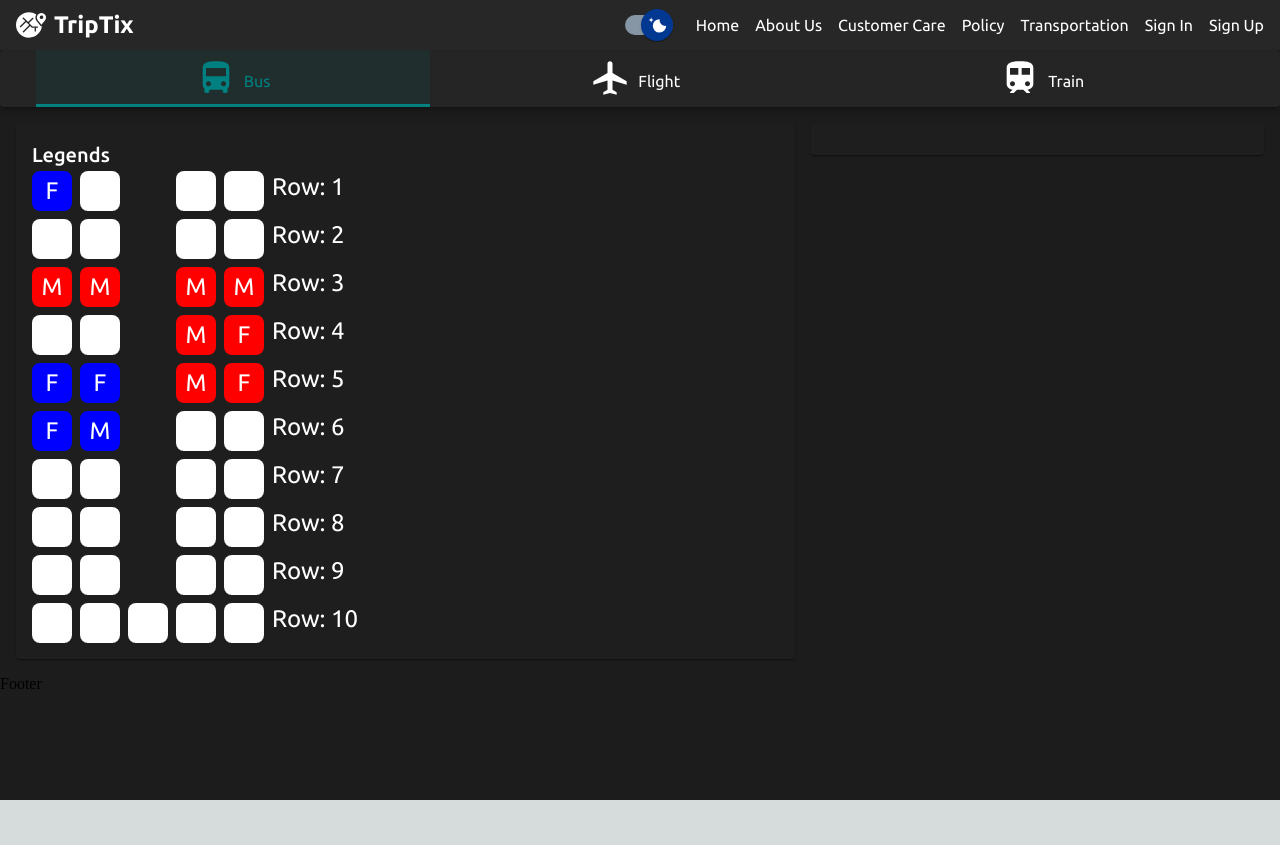
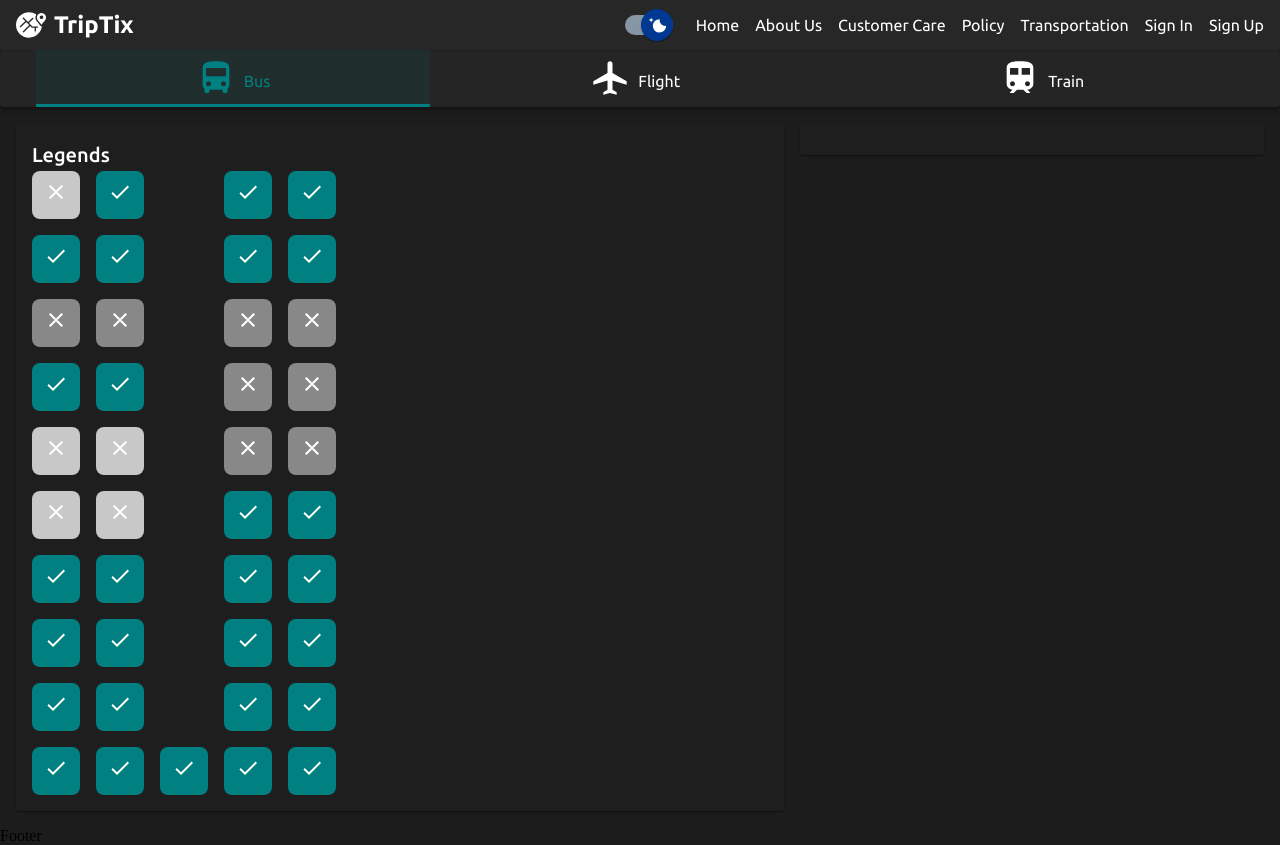
Before and after one commit to Trip-Tix/client-site, a Next.js app: page /seat-selection in a window 1280 px wide. Before the commit the page ends 800 px from the top, so only its background shows below. Built offline with nearby package versions, Linux system fonts and the light colour scheme.

Commit message:
Doing Seat

```diff
--- a/public/context/seat-selection.ts
+++ b/public/context/seat-selection.ts
@@ -1,4 +1,7 @@
 import { createContext } from "react";
+import CloseIcon from '@mui/icons-material/Close';
+import BookmarkIcon from '@mui/icons-material/Bookmark';
+import CheckIcon from '@mui/icons-material/Check';
 
 export interface  Seat {
     row: number;
@@ -51,42 +54,56 @@ export enum SeatLabel {
     TemporarySelection = 6,
 }
 
+interface LayoutInfo {
+    information: string;
+    label: string;
+    color: string;
+    icon: any;
+}
 
-export const layout_to_info_map = [
+
+export const layout_to_info_map: LayoutInfo[] = [
     {
         information: "Unavailable",
         label: "",
         color: "invisible",
+        icon: CheckIcon,
     },
     {
         information: "Free",
         label: "",
-        color: "white",
+        color: "#008080",
+        icon: CheckIcon,
     },
     {
         information: "Male Temporary Booked",
         label: "M",
-        color: "blue",
+        color: "#C8C8C8",
+        icon: CloseIcon,
     },
     {
         information: "Female Temporary Booked",
         label: "F",
-        color: "blue",
+        color: "#C8C8C8",
+        icon: CloseIcon,
     },
     {
         information: "Male Booked",
         label: "M",
-        color: "red",
+        color: "#888888",
+        icon: CloseIcon,
     },
     {
         information: "Female Booked",
         label: "F",
-        color: "red",
+        color: "#888888",
+        icon: CloseIcon,
     },
     {
         information: "Temporary Selection",
         label: "T",
         color: "green",
+        icon: BookmarkIcon,
     }
 ]
 
--- /dev/null
+++ b/src/components/seat-selection/seat-box.tsx
@@ -0,0 +1,60 @@
+import Box from "@mui/material/Box";
+import Typography from "@mui/material/Typography";
+import Popover from "@mui/material/Popover";
+import Icon from "@mui/material/Icon";
+import Stack from "@mui/material/Stack";
+import { layout_to_info_map, SeatLabel } from "@public/context/seat-selection";
+import React from "react";
+
+interface SeatBoxProps {
+    seat: number;
+    rowIndex: number;
+    columnIndex: number;
+    handleClick: (rowIndex: number, columnIndex: number) => void;
+}
+
+export default function SeatBox({
+    seat,
+    rowIndex,
+    columnIndex,
+    handleClick,
+}: SeatBoxProps) {
+    const [hovered, setHovered] = React.useState(false);
+    const SeatIcon = layout_to_info_map[seat].icon;
+    const available = seat !== SeatLabel.Unavailable;
+
+
+    return (
+        <>
+            <Box
+                sx={{
+                    width: "3rem",
+                    height: "3rem",
+                    backgroundColor: layout_to_info_map[seat].color,
+                    borderRadius: "0.5rem",
+                    cursor: seat === 1 || seat === 6 ? "pointer" : "default",
+                    display: "flex",
+                    justifyContent: "center",
+                    alignItems: "center",
+                    alignContent: "center",
+                }}
+                onClick={() => handleClick(rowIndex, columnIndex)}
+                onMouseEnter={() => setHovered(true)}
+                onMouseLeave={() => setHovered(false)}
+            >
+                <Icon
+                    sx={{
+                        display: hovered || !available ? "none" : "block",
+                        width: "auto",
+                        height: "auto",
+                    }}
+                >
+                    <SeatIcon />
+                </Icon>
+                <Typography sx={{ display: hovered && available ? "block" : "none" }}>
+                    {seat}
+                </Typography>
+            </Box>
+        </>
+    );
+}
--- a/src/components/seat-selection/seat-layout.tsx
+++ b/src/components/seat-selection/seat-layout.tsx
@@ -10,6 +10,7 @@ import Stack from "@mui/material/Stack";
 import Box from "@mui/material/Box";
 import Typography from "@mui/material/Typography";
 import { layout_to_info_map, Seat } from "@public/context/seat-selection";
+import SeatBox from "@components/seat-selection/seat-box";
 
 export default function SeatLayout() {
     const { row, column, layout, setLayout, selectedSeats, setSelectedSeats } =
@@ -55,40 +56,18 @@ export default function SeatLayout() {
 
     return (
         <>
-            <Stack direction={"column"} spacing={1}>
+            <Stack direction={"column"} spacing={2} alignItems={"center"}>
                 {layout.map((row, rowIndex) => (
-                    <Stack direction={"row"} spacing={1} key={rowIndex}>
+                    <Stack direction={"row"} spacing={2} key={rowIndex} alignItems={"center"}>
                         {row.map((seat, columnIndex) => (
-                            <Box
+                            <SeatBox
                                 key={columnIndex}
-                                sx={{
-                                    width: "2.5rem",
-                                    height: "2.5rem",
-                                    backgroundColor:
-                                        layout_to_info_map[seat].color,
-                                    borderRadius: "0.5rem",
-                                    display: "flex",
-                                    justifyContent: "center",
-                                    alignItems: "center",
-                                    cursor:
-                                        seat === 1 || seat === 6
-                                            ? "pointer"
-                                            : "default",
-                                }}
-                                onClick={() =>
-                                    handleClick(rowIndex, columnIndex)
-                                }
-                            >
-                                <Typography
-                                    variant={"h5"}
-                                >
-                                    {layout_to_info_map[seat].label}
-                                </Typography>
-                            </Box>
+                                seat={seat}
+                                rowIndex={rowIndex}
+                                columnIndex={columnIndex}
+                                handleClick={handleClick}
+                            />
                         ))}
-                    <Typography variant={"h5"}>
-                        {`Row: ${rowIndex + 1}`}
-                    </Typography>
                     </Stack>
                 ))}
             </Stack>
```
